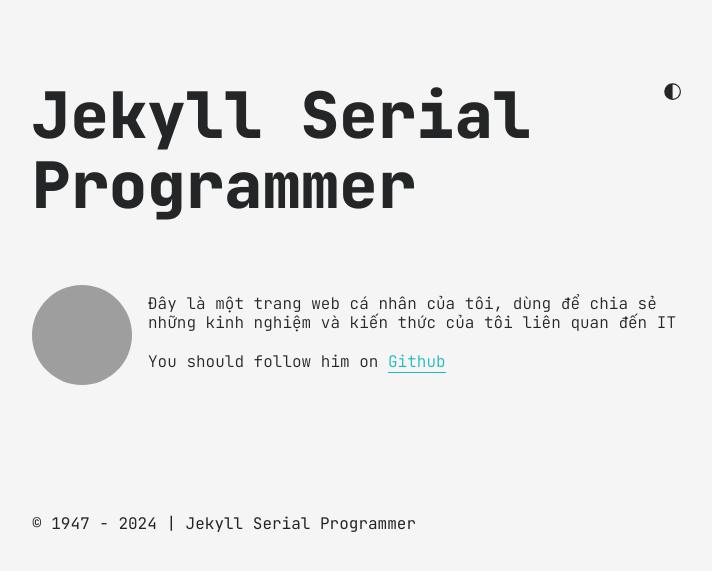
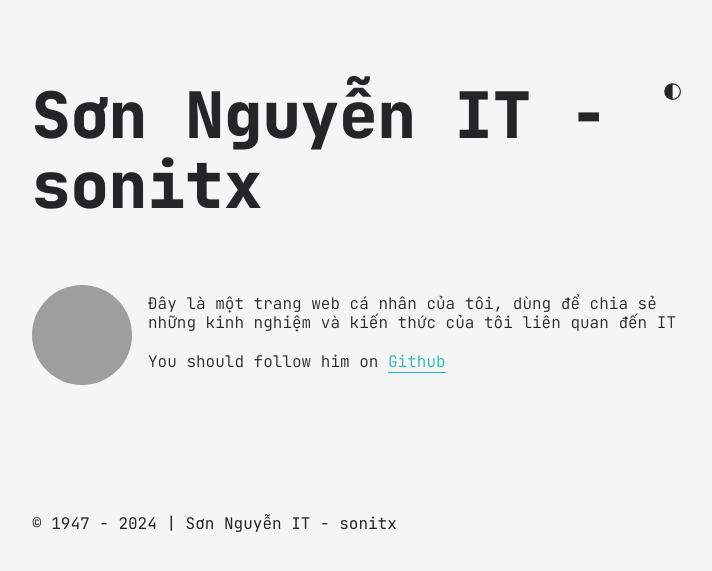
Before and after one commit to sonitx/sonitx.github.io, a Jekyll site: the page built from index.md, in a window 1280 px wide. Shown: the top 571 px of the page, without its empty margins (283-995 px from the left). Built offline with Jekyll 4.4.1, drawn with Linux system fonts in a browser that asks for light colours; grey boxes are pictures that could not be loaded.

Commit message:
update content

```diff
--- a/_config.yml
+++ b/_config.yml
@@ -1,10 +1,10 @@
-title: Jekyll Serial Programmer
+title: Sơn Nguyễn IT - sonitx
 markdown: kramdown
 
 # for atom feed
 author:
-  name: Sharad Raj Singh Maurya
-  email: dev_sharad@outlook.com
+  name: Sơn Nguyễn
+  email: sondev2802@gmail.com
 
 plugins:
   - jemoji
```
Also changed, not shown: screenshots/mobile_blog.png (deleted), screenshots/mobile_post.png (deleted), screenshots/pc_blog_dm.png (deleted), screenshots/pc_blog_lm.png (deleted), screenshots/pc_post.png (deleted).
